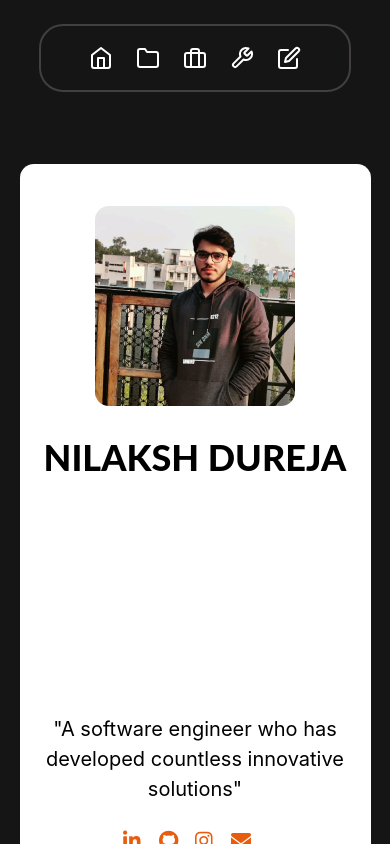
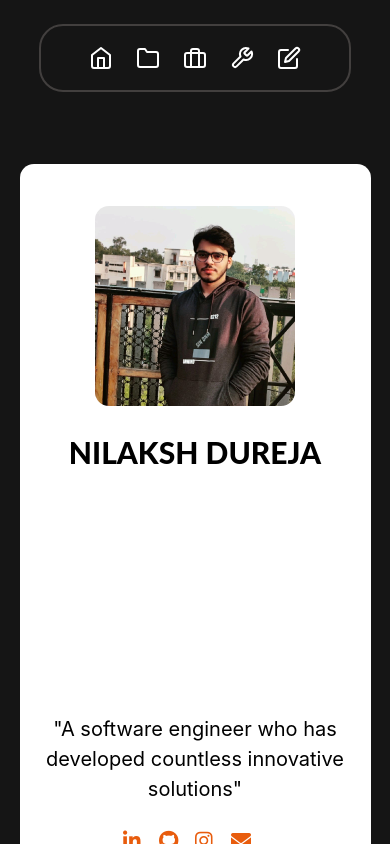
Before and after one commit to Nilakshhh/portfolio, a React (Create React App) app: page / in a window 390 px wide. Shown: the top 844 px of the page. Built offline with nearby package versions, Linux system fonts and the light colour scheme; the HTML template or start-up script is replaced by a standard one.

Commit message:
minor cosmetic change

```diff
--- a/src/components/NumberCard.jsx
+++ b/src/components/NumberCard.jsx
@@ -2,7 +2,7 @@ import NumberCompo from "./NumberCompo";
 
 function NumberCard() {
     return(
-        <div className="flex flex-row items-center justify-between w-[100%] h-[20vh] mt-[60px]">
+        <div className="flex flex-row items-center justify-between w-[88%] h-[20vh] mt-[60px]">
             <NumberCompo textnum="3+" text1="Years of" text2="experience" />
             <NumberCompo textnum="8+" text1="Projects" text2="Completed" />
             <NumberCompo textnum="10k+" text1="API Requests" text2="per day" />
--- a/src/components/ProfileCard.jsx
+++ b/src/components/ProfileCard.jsx
@@ -10,7 +10,7 @@ export default function ProfileCard() {
                     height={250}
                     className="rounded-[14px]"
                 />
-                <h1 className="text-[36px] font-extrabold font-lato">NILAKSH DUREJA</h1>
+                <h1 className="text-[30px] sm:text-[36px] font-extrabold font-lato items-center">NILAKSH DUREJA</h1>
             </div>
             <div className="h-[40%] flex flex-col justify-center items-center gap-[24px]">
                 <p className="text-center text-[20px]">
```
